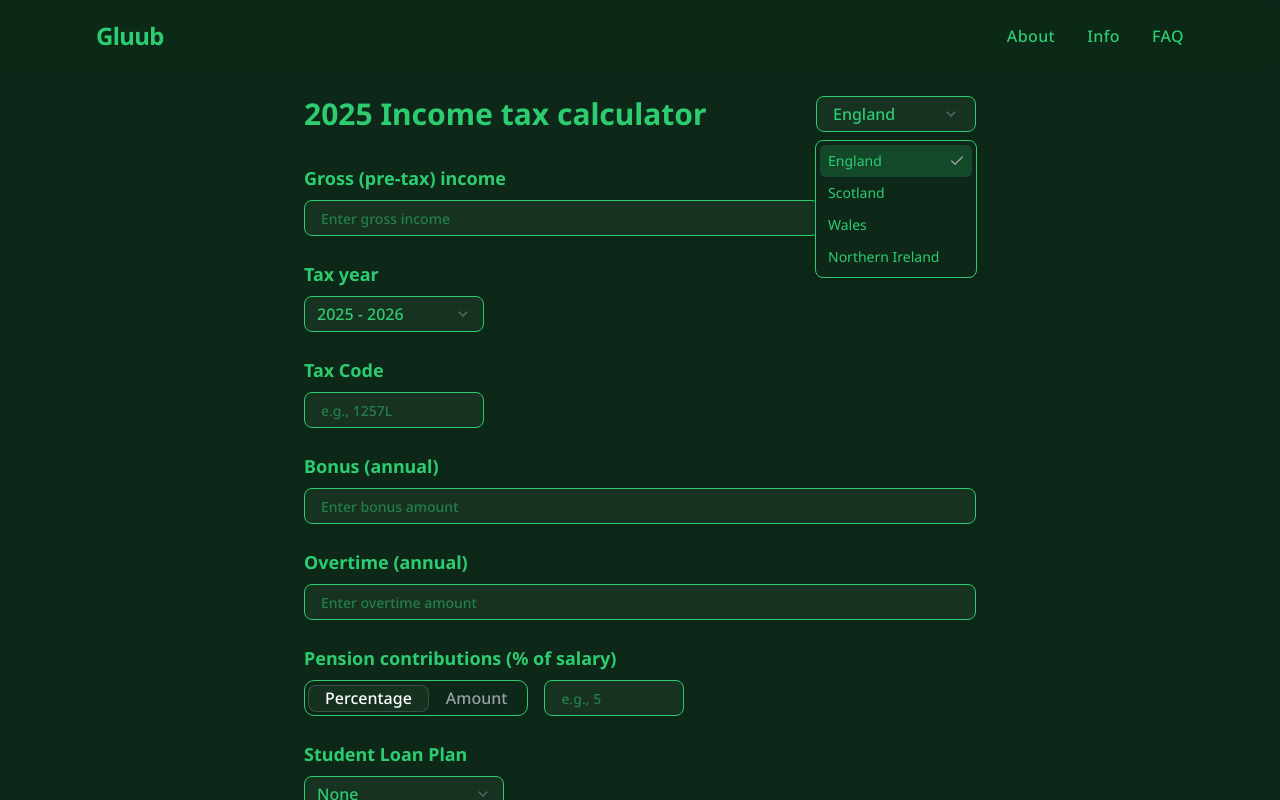
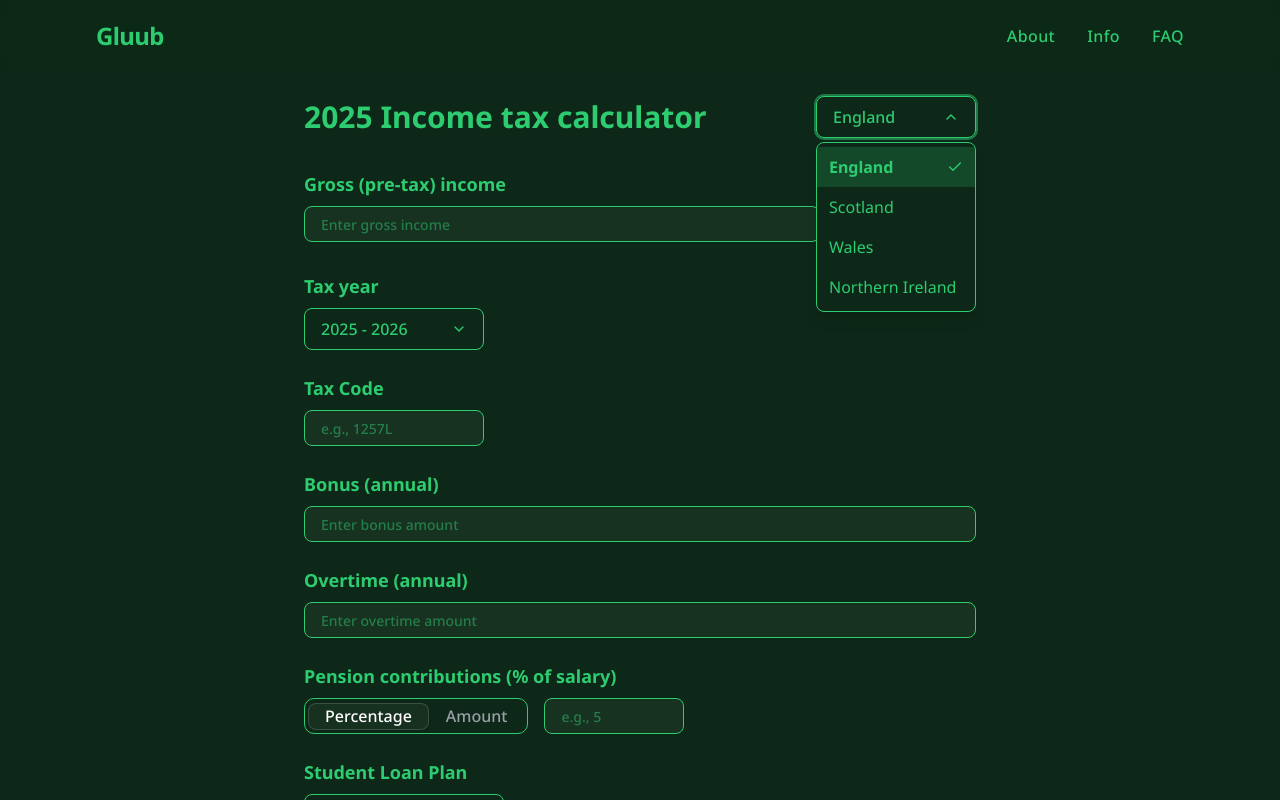
Before and after one commit to Maximillian-18/gluub-tax, a Next.js app: page /calculator/uk in a window 1280 px wide. Both pictures are taken after a click on the button "England". Shown: the top 800 px of the page. Built offline with nearby package versions, Linux system fonts and the light colour scheme.

Commit message:
Fix dropdown portal issues - replace shadcn Select with custom dropdown

```diff
--- a/src/app/calculator/uk/page.tsx
+++ b/src/app/calculator/uk/page.tsx
@@ -4,13 +4,7 @@ import { useState } from "react";
 import { Input } from "@/components/ui/input";
 import { Checkbox } from "@/components/ui/checkbox";
 import { Tabs, TabsList, TabsTrigger, TabsContent } from "@/components/ui/tabs";
-import {
-  Select,
-  SelectContent,
-  SelectItem,
-  SelectTrigger,
-  SelectValue,
-} from "@/components/ui/select";
+import { CustomSelect } from "@/components/CustomSelect";
 import { Button } from "@/components/ui/button";
 import { Plus, X } from "lucide-react";
 
@@ -146,29 +140,22 @@ export default function UKCalculator() {
       <main className="flex-1 flex flex-col items-center px-4 md:px-8 py-8 md:py-12 pt-20 md:pt-24 gap-8 md:gap-12">
         {/* Form Section */}
         <div className="w-full max-w-2xl">
-          <div className="flex flex-col md:flex-row md:items-center justify-between gap-4 mb-8">
+            <div className="flex flex-col md:flex-row md:items-center justify-between gap-4 mb-8">
             <h1 className="text-2xl md:text-3xl font-bold text-[#2ecc71]">
               2025 Income tax calculator
             </h1>
-            <Select value={region} onValueChange={setRegion}>
-              <SelectTrigger className="px-4 py-2 w-full md:w-[160px] text-[#2ecc71] border-[#2ecc71] bg-transparent hover:bg-[#2ecc71]/10 focus:ring-[#2ecc71] text-base font-medium">
-                <SelectValue placeholder="Select region" />
-              </SelectTrigger>
-              <SelectContent position="popper" side="bottom" sideOffset={4} className="bg-[#0d2818] border-[#2ecc71]">
-                <SelectItem value="england" className="text-[#2ecc71] focus:bg-[#2ecc71]/20 focus:text-[#2ecc71]">
-                  England
-                </SelectItem>
-                <SelectItem value="scotland" className="text-[#2ecc71] focus:bg-[#2ecc71]/20 focus:text-[#2ecc71]">
-                  Scotland
-                </SelectItem>
-                <SelectItem value="wales" className="text-[#2ecc71] focus:bg-[#2ecc71]/20 focus:text-[#2ecc71]">
-                  Wales
-                </SelectItem>
-                <SelectItem value="northern-ireland" className="text-[#2ecc71] focus:bg-[#2ecc71]/20 focus:text-[#2ecc71]">
-                  Northern Ireland
-                </SelectItem>
-              </SelectContent>
-            </Select>
+            <CustomSelect
+              value={region}
+              onValueChange={setRegion}
+              options={[
+                { value: "england", label: "England" },
+                { value: "scotland", label: "Scotland" },
+                { value: "wales", label: "Wales" },
+                { value: "northern-ireland", label: "Northern Ireland" },
+              ]}
+              placeholder="Select region"
+              className="w-full md:w-[160px]"
+            />
           </div>
 
           <div className="space-y-6">
@@ -186,22 +173,17 @@ export default function UKCalculator() {
                   placeholder="Enter gross income"
                   className={numberInputClass}
                 />
-                <Select value={incomeFrequency} onValueChange={setIncomeFrequency}>
-                  <SelectTrigger className="w-full sm:w-[140px] text-[#2ecc71] border-[#2ecc71] bg-transparent hover:bg-[#2ecc71]/10 focus:ring-[#2ecc71] text-base font-medium">
-                    <SelectValue placeholder="Per year" />
-                  </SelectTrigger>
-                  <SelectContent position="popper" side="bottom" sideOffset={4} className="bg-[#0d2818] border-[#2ecc71]">
-                    <SelectItem value="per-year" className="text-[#2ecc71] focus:bg-[#2ecc71]/20 focus:text-[#2ecc71]">
-                      Per year
-                    </SelectItem>
-                    <SelectItem value="per-month" className="text-[#2ecc71] focus:bg-[#2ecc71]/20 focus:text-[#2ecc71]">
-                      Per month
-                    </SelectItem>
-                    <SelectItem value="per-week" className="text-[#2ecc71] focus:bg-[#2ecc71]/20 focus:text-[#2ecc71]">
-                      Per week
-                    </SelectItem>
-                  </SelectContent>
-                </Select>
+                <CustomSelect
+                  value={incomeFrequency}
+                  onValueChange={setIncomeFrequency}
+                  options={[
+                    { value: "per-year", label: "Per year" },
+                    { value: "per-month", label: "Per month" },
+                    { value: "per-week", label: "Per week" },
+                  ]}
+                  placeholder="Per year"
+                  className="w-full sm:w-[140px]"
+                />
               </div>
             </div>
 
@@ -210,19 +192,16 @@ export default function UKCalculator() {
               <label className="block text-lg font-bold text-[#2ecc71] mb-2">
                 Tax year
               </label>
-              <Select value={taxYear} onValueChange={setTaxYear}>
-                <SelectTrigger className="w-[180px] text-[#2ecc71] border-[#2ecc71] bg-transparent hover:bg-[#2ecc71]/10 focus:ring-[#2ecc71] text-base font-medium">
-                  <SelectValue placeholder="Tax year" />
-                </SelectTrigger>
-                <SelectContent position="popper" side="bottom" sideOffset={4} className="bg-[#0d2818] border-[#2ecc71]">
-                  <SelectItem value="2025-2026" className="text-[#2ecc71] focus:bg-[#2ecc71]/20 focus:text-[#2ecc71]">
-                    2025 - 2026
-                  </SelectItem>
-                  <SelectItem value="2024-2025" className="text-[#2ecc71] focus:bg-[#2ecc71]/20 focus:text-[#2ecc71]">
-                    2024 - 2025
-                  </SelectItem>
-                </SelectContent>
-              </Select>
+            <CustomSelect
+              value={taxYear}
+              onValueChange={setTaxYear}
+              options={[
+                { value: "2025-2026", label: "2025 - 2026" },
+                { value: "2024-2025", label: "2024 - 2025" },
+              ]}
+              placeholder="Tax year"
+              className="w-[180px]"
+            />
             </div>
 
             {/* Tax Code */}
@@ -306,28 +285,19 @@ export default function UKCalculator() {
               <label className="block text-lg font-bold text-[#2ecc71] mb-2">
                 Student Loan Plan
               </label>
-              <Select value={studentLoan} onValueChange={setStudentLoan}>
-                <SelectTrigger className="w-[200px] text-[#2ecc71] border-[#2ecc71] bg-transparent hover:bg-[#2ecc71]/10 focus:ring-[#2ecc71] text-base font-medium">
-                  <SelectValue placeholder="Select plan" />
-                </SelectTrigger>
-                <SelectContent position="popper" side="bottom" sideOffset={4} className="bg-[#0d2818] border-[#2ecc71]">
-                  <SelectItem value="none" className="text-[#2ecc71] focus:bg-[#2ecc71]/20 focus:text-[#2ecc71]">
-                    None
-                  </SelectItem>
-                  <SelectItem value="plan1" className="text-[#2ecc71] focus:bg-[#2ecc71]/20 focus:text-[#2ecc71]">
-                    Plan 1
-                  </SelectItem>
-                  <SelectItem value="plan2" className="text-[#2ecc71] focus:bg-[#2ecc71]/20 focus:text-[#2ecc71]">
-                    Plan 2
-                  </SelectItem>
-                  <SelectItem value="plan4" className="text-[#2ecc71] focus:bg-[#2ecc71]/20 focus:text-[#2ecc71]">
-                    Plan 4
-                  </SelectItem>
-                  <SelectItem value="postgrad" className="text-[#2ecc71] focus:bg-[#2ecc71]/20 focus:text-[#2ecc71]">
-                    Postgraduate
-                  </SelectItem>
-                </SelectContent>
-              </Select>
+              <CustomSelect
+                value={studentLoan}
+                onValueChange={setStudentLoan}
+                options={[
+                  { value: "none", label: "None" },
+                  { value: "plan1", label: "Plan 1" },
+                  { value: "plan2", label: "Plan 2" },
+                  { value: "plan4", label: "Plan 4" },
+                  { value: "postgrad", label: "Postgraduate" },
+                ]}
+                placeholder="Select plan"
+                className="w-[200px]"
+              />
             </div>
 
             {/* Allowances */}
--- a/src/app/globals.css
+++ b/src/app/globals.css
@@ -125,3 +125,9 @@
     @apply bg-background text-foreground;
   }
 }
+
+/* Prevent Radix UI from adding padding-right when dropdown opens */
+html body[data-scroll-locked] {
+  padding-right: 0 !important;
+  overflow: auto !important;
+}
--- /dev/null
+++ b/src/components/CustomSelect.tsx
@@ -0,0 +1,94 @@
+"use client";
+
+import * as React from "react";
+import { ChevronDown, Check } from "lucide-react";
+import { cn } from "@/lib/utils";
+
+interface SelectOption {
+  value: string;
+  label: string;
+}
+
+interface CustomSelectProps {
+  value: string;
+  onValueChange: (value: string) => void;
+  options: SelectOption[];
+  placeholder?: string;
+  className?: string;
+}
+
+export function CustomSelect({
+  value,
+  onValueChange,
+  options,
+  placeholder = "Select...",
+  className,
+}: CustomSelectProps) {
+  const [isOpen, setIsOpen] = React.useState(false);
+  const ref = React.useRef<HTMLDivElement>(null);
+
+  const selectedOption = options.find((opt) => opt.value === value);
+
+  React.useEffect(() => {
+    function handleClickOutside(event: MouseEvent) {
+      if (ref.current && !ref.current.contains(event.target as Node)) {
+        setIsOpen(false);
+      }
+    }
+
+    document.addEventListener("mousedown", handleClickOutside);
+    return () => document.removeEventListener("mousedown", handleClickOutside);
+  }, []);
+
+  return (
+    <div ref={ref} className={cn("relative", className)}>
+      <button
+        type="button"
+        onClick={() => setIsOpen(!isOpen)}
+        className={cn(
+          "flex items-center justify-between gap-2 w-full px-4 py-2 border border-[#2ecc71] bg-transparent rounded-md text-[#2ecc71] text-base font-medium",
+          "hover:bg-[#2ecc71]/10 focus:outline-none focus:ring-2 focus:ring-[#2ecc71]/50",
+          "transition-colors"
+        )}
+      >
+        <span className={selectedOption ? "" : "opacity-50"}>
+          {selectedOption?.label || placeholder}
+        </span>
+        <ChevronDown
+          className={cn(
+            "w-4 h-4 transition-transform duration-200",
+            isOpen && "rotate-180"
+          )}
+        />
+      </button>
+
+      {isOpen && (
+        <div
+          className={cn(
+            "absolute z-50 w-full mt-1 py-1 bg-[#0d2818] border border-[#2ecc71] rounded-md shadow-lg",
+            "max-h-60 overflow-y-auto"
+          )}
+        >
+          {options.map((option) => (
+            <button
+              key={option.value}
+              type="button"
+              onClick={() => {
+                onValueChange(option.value);
+                setIsOpen(false);
+              }}
+              className={cn(
+                "flex items-center justify-between w-full px-3 py-2 text-left text-[#2ecc71]",
+                "hover:bg-[#2ecc71]/20 focus:outline-none",
+                value === option.value && "bg-[#2ecc71]/20 font-bold"
+              )}
+            >
+              <span>{option.label}</span>
+              {value === option.value && <Check className="w-4 h-4" />}
+            </button>
+          ))}
+        </div>
+      )}
+    </div>
+  );
+}
--- a/src/components/Navigation.tsx
+++ b/src/components/Navigation.tsx
@@ -2,7 +2,7 @@ import Link from "next/link";
 
 export default function Navigation() {
   return (
-    <nav className="flex items-center justify-between w-full px-3 md:px-12 py-3 md:py-5 bg-[#0d2818]/90 backdrop-blur-sm fixed top-0 left-0 right-0 z-50">
+    <nav className="flex items-center justify-between w-full px-3 md:px-12 py-3 md:py-5 bg-[#0d2818]/90 backdrop-blur-sm fixed top-0 left-0 right-0 z-[100]">
       <Link href="/" className="text-lg md:text-2xl font-bold text-[#2ecc71] tracking-tight ml-2 md:ml-12">
         Gluub
       </Link>
--- a/src/components/ui/select.tsx
+++ b/src/components/ui/select.tsx
@@ -61,7 +61,6 @@ function SelectContent({
   side?: "top" | "bottom" | "left" | "right";
 }) {
   return (
-    <SelectPrimitive.Portal>
     <SelectPrimitive.Content
       data-slot="select-content"
       className={cn(
@@ -87,7 +86,6 @@ function SelectContent({
       </SelectPrimitive.Viewport>
       <SelectScrollDownButton />
     </SelectPrimitive.Content>
-    </SelectPrimitive.Portal>
   )
 }
 
```
Lines whose indentation alone changed are shown as unchanged.
